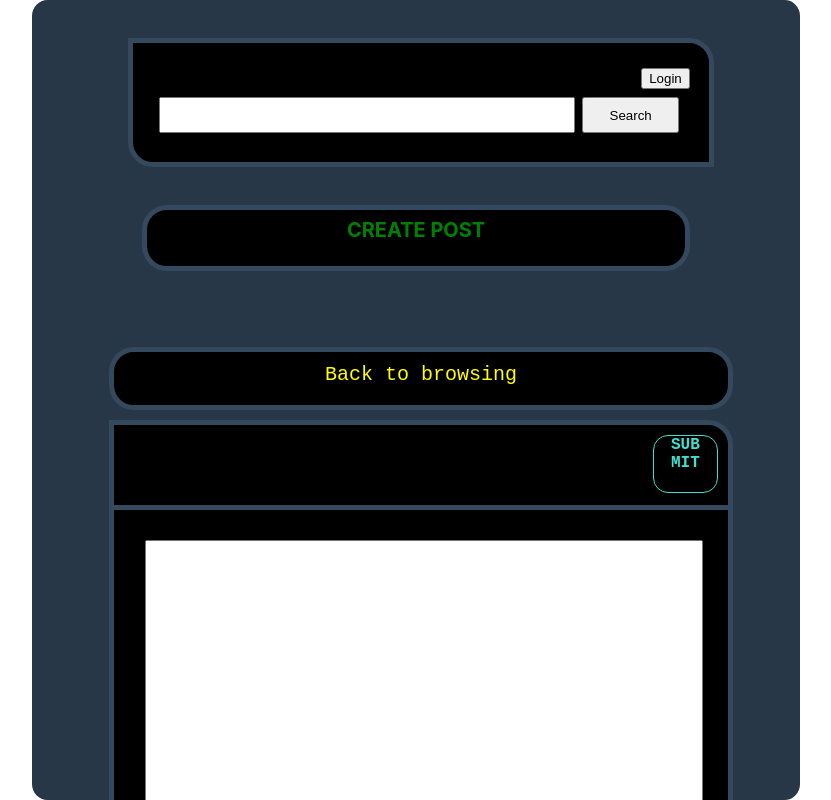
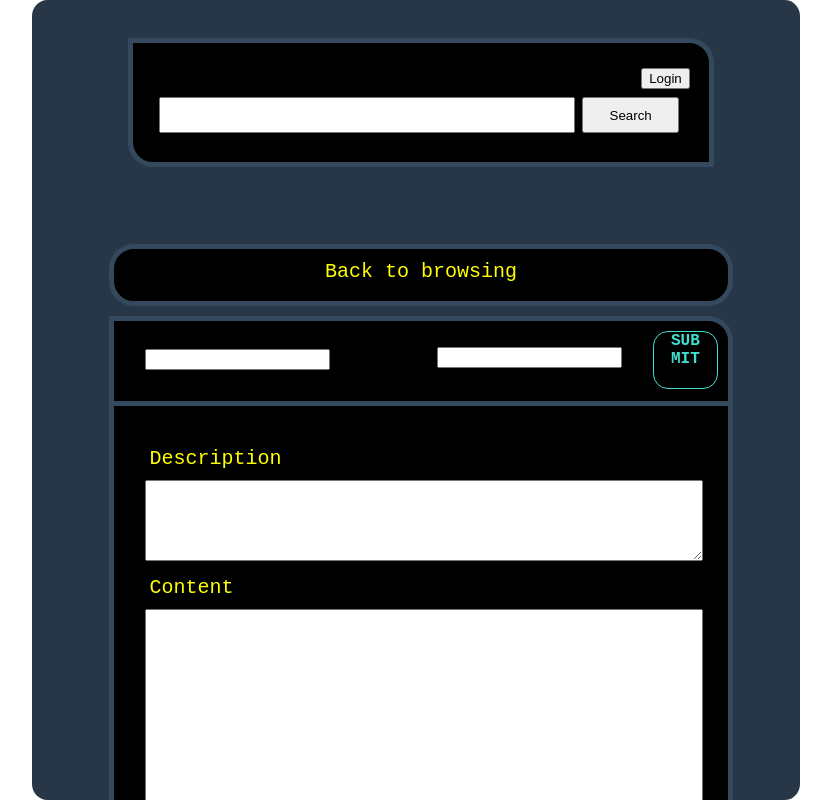
Before and after one commit to jonizei/bloggade-front, a React (Create React App) app: page / in a window 1280 px wide. Both pictures are taken after a click on the element "CREATE POST". Shown: the whole page, without its empty margins (224-1055 px from the left). Built offline with nearby package versions, Linux system fonts and the light colour scheme; no server answers.

Commit message:
Modified Edit and Create

```diff
--- a/src/BlogArticle.css
+++ b/src/BlogArticle.css
@@ -123,3 +123,14 @@
 .blog-article-textarea {
     width: 100%;
 }
+
+.blog-article-description {
+    width: 100%;
+}
+
+.blog-article-textarea-header {
+    font-size: 20px;
+    color: yellow;
+    padding: 10px;
+    padding-left: 5px;
+}
--- a/src/BlogArticle.js
+++ b/src/BlogArticle.js
@@ -64,7 +64,16 @@ class BlogArticle extends Component {
     onTextChange = event => {
         event.preventDefault();
 
-        this.setState({content : event.target.value});
+        if(event.target.name === 'blog-title') {
+            this.setState({title : event.target.value});
+        } else if(event.target.name === 'blog-author') {
+            this.setState({author : event.target.value});
+        } else if(event.target.name === 'blog-content') {
+            this.setState({content : event.target.value});
+        } else if(event.target.name === 'blog-description') {
+            this.setState({description : event.target.value});
+        }
+
     }
 
     onError(msg) {
@@ -126,8 +135,8 @@ class BlogArticle extends Component {
                 return(
 
                     <div className="blog-article-header blog-text">
-                        <div className="blog-article-title">{this.state.title}</div>
-                        <div className="blog-article-author">{this.state.author}</div>
+                        <div className="blog-article-title"><input type="text" name="blog-title" value={this.state.title} onChange={this.onTextChange} /></div>
+                        <div className="blog-article-author"><input type="text" name="blog-author" value={this.state.author} onChange={this.onTextChange} /></div>
                         <div className="blog-article-submit" onClick={this.onSubmitClick}>SUB<br />MIT</div>
                     </div>
 
@@ -173,9 +182,10 @@ class BlogArticle extends Component {
                     </div>
                     {header}
                     <div className="blog-article-content blog-text">
-                        <textarea className="blog-article-textarea" cols="" rows="30" onChange={this.onTextChange}>
-                            {this.state.content}
-                        </textarea>
+                        <div className="blog-article-textarea-header">Description</div>
+                        <textarea className="blog-article-description" cols="" rows="5" name="blog-description" value={this.state.description} onChange={this.onTextChange}></textarea>
+                        <div className="blog-article-textarea-header">Content</div>
+                        <textarea className="blog-article-textarea" cols="" rows="30" name="blog-content" value={this.state.content} onChange={this.onTextChange}></textarea>
                     </div>
                 </div>
 
--- a/src/BlogList.js
+++ b/src/BlogList.js
@@ -130,7 +130,7 @@ class BlogList extends Component {
 
         if(this.state.isAdmin) {
 
-            if(this.state.mode === 'read') {
+            if(this.state.mode === 'read' || this.state.mode === 'create') {
 
                 return(
                     <div className="blog-container">
```
